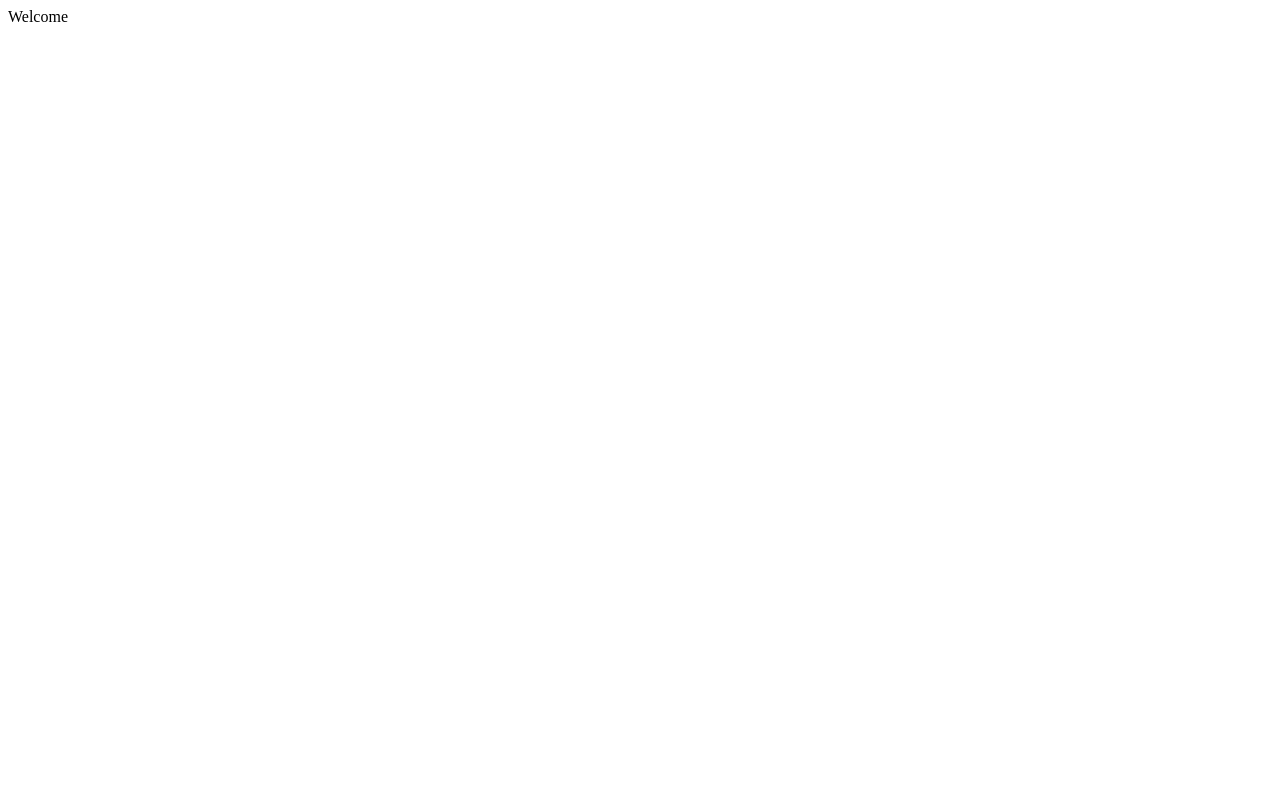
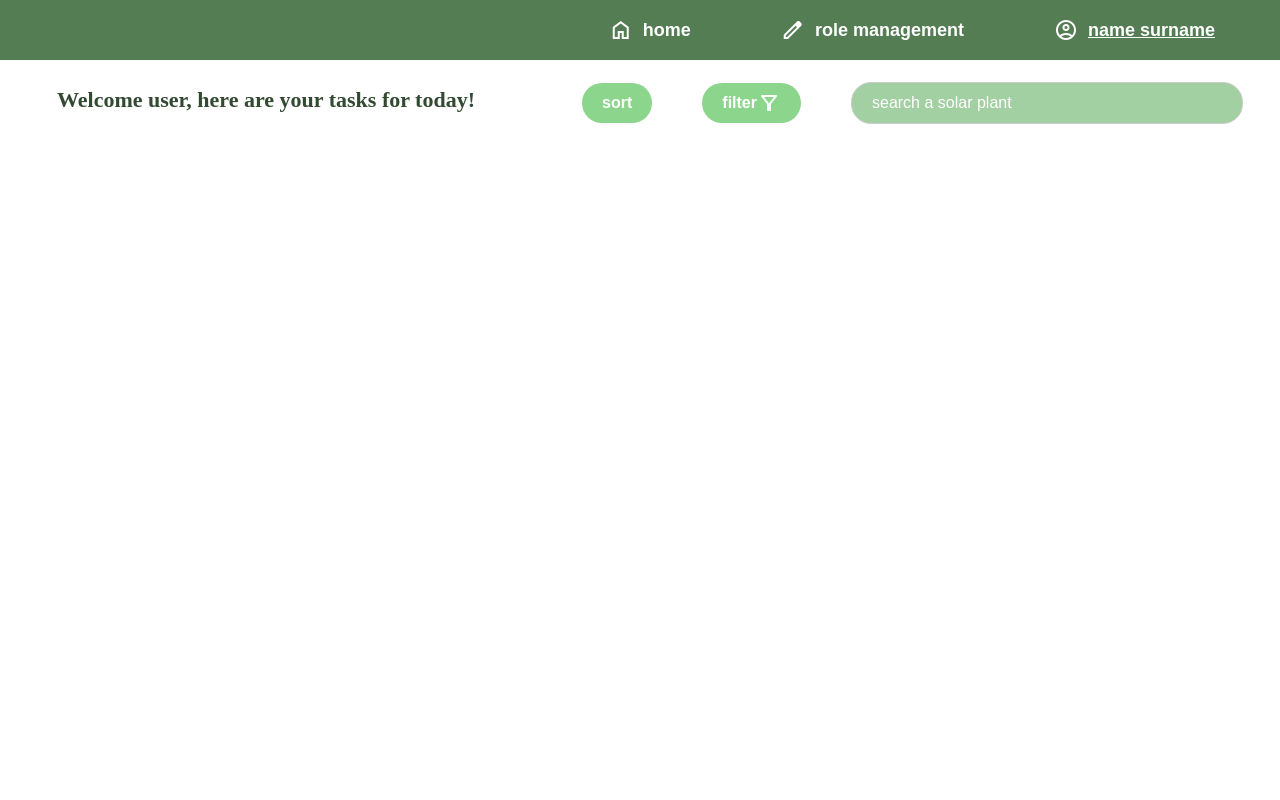
Before and after one commit to 6510615096/solarsystem, a Django app: page /home/ in a window 1280 px wide. Before the commit the page is almost empty. Run offline with Django 5.2, Linux system fonts and the light colour scheme.

Commit message:
home page front-end

```diff
--- a/solarapp/templates/home.html
+++ b/solarapp/templates/home.html
@@ -4,11 +4,56 @@
 <head>
     <meta charset="UTF-8">
     <meta name="viewport" content="width=device-width, initial-scale=1.0">
-    <title>Document</title>
+    <title>Home</title>
+
+    {% load static %}
+    <link rel="stylesheet" type="text/css" href="{% static 'css/home.css' %}">
+    <link href="https://fonts.googleapis.com/css2?family=Material+Symbols+Outlined" rel="stylesheet" />
+
 </head>
 
 <body>
-    Welcome
+    <div class="container">
+        <div class="top-bar">
+            <button class="home-button">
+                <span class="material-symbols-outlined">home</span>
+                <p>home</p>
+            </button>
+
+            <button class="role-button">
+                <span class="material-symbols-outlined">edit</span>
+                <p>role management</p>
+            </button>
+
+            <button class="user-button">
+                <span class="material-symbols-outlined">account_circle</span>
+                <p>name surname</p>
+            </button>
+        </div>
+
+        <div class="welcome-bar">
+            <div class="welcome-message">
+                Welcome user, here are your tasks for today!
+            </div>
+            <div class="sort-filter-search">
+                <button class="sort-button">
+                    sort
+                </button>
+                <button class="filter-button">
+                    <p>filter</p>
+                    <span class="material-symbols-outlined">filter_alt</span>
+                </button>
+                <div class="search-container">
+                    <input type="text" class="search-input" placeholder="search a solar plant">
+                    <!-- <button class="search-button">Search</button> -->
+                </div>
+            </div>
+
+        </div>
+
+
+    </div>
+
 </body>
 
 </html>
--- a/solarsystem/settings.py
+++ b/solarsystem/settings.py
@@ -58,7 +58,7 @@ ROOT_URLCONF = 'solarsystem.urls'
 TEMPLATES = [
     {
         'BACKEND': 'django.template.backends.django.DjangoTemplates',
-        'DIRS': [],
+        'DIRS': [BASE_DIR / 'templates',],
         'APP_DIRS': True,
         'OPTIONS': {
             'context_processors': [
--- /dev/null
+++ b/static/css/home.css
@@ -0,0 +1,145 @@
+body {
+    margin: 0;
+    padding: 0;
+    align-items: center;
+    justify-content: center;
+    background-color: #ffffff;
+    height: 100vh;
+}
+
+.top-bar {
+    width: 100%;
+    height: 50px;
+    background-color: #547D54;
+    z-index: 1000;
+    display: flex;
+    justify-content: flex-end;
+    padding: 5px;
+}
+
+/* top bar button */
+.home-button, .role-button, .user-button {
+    display: inline-flex;
+    align-items: center;
+    padding: 0px 20px;
+    height: 50px;
+    font-size: 18px;
+    font-weight: bold;
+    color: white;
+    background-color: #547D54;
+    border: none;
+    border-radius: 8px;
+    cursor: pointer;
+    transition: background 0.3s;
+    margin-right: 50px;
+}
+
+.home-button p, .role-button p, .user-button p {
+    font-size: 16;
+    color: #ffffff;
+    font-family: inherit;
+}
+
+.home-button:hover, .role-button:hover, .user-button:hover {
+    background-color: #388E3C;
+}
+
+.home-button:active, .role-button:active, .user-button:active {
+    background-color: #DCCE52;
+}
+
+.home-button .material-symbols-outlined, .role-button .material-symbols-outlined, .user-button .material-symbols-outlined {
+    margin-right: 10px;
+}
+
+.user-button p {
+    text-decoration: underline;
+    font-family: inherit;
+}
+
+/* welcome bar and button */
+.welcome-message {
+    margin-top: 20px;
+    margin-left: 20px;
+    font-size: 22px;
+    color: #324A32;
+    font-weight: bold;
+    font-family: inherit;
+}
+
+.welcome-bar {
+    width: 100%;
+    height: 50px;
+    display: flex;
+    justify-content: center;
+    align-items: center;
+    margin-top: 5px;
+}
+
+.sort-button, .filter-button {
+    margin-top: 20px;
+    background-color: #8CD58C;
+    display: inline-flex;
+    align-items: center;
+    padding: 0px 20px;
+    height: 40px;
+    font-size: 16px;
+    font-weight: bold;
+    color: white;
+    border: none;
+    border-radius: 20px;
+    cursor: pointer;
+    transition: background 0.3s;
+}
+
+.sort-button:hover, .filter-button:hover {
+    background-color: #388E3C;
+}
+
+.sort-button:active, .filter-button:active {
+    background-color: #FFF6A9;
+    color: #000000;
+}
+
+/* search */
+.search-input {
+    margin-top: 20px;
+    padding: 0px 20px;
+    height: 40px;
+    font-size: 16px;
+    width: 350px;
+    border: 1px solid #ccc;
+    border-radius: 20px;
+    background-color: #A2D0A2;
+    color: #FFFFFF;
+}
+
+.search-input::placeholder {
+    color: #ffffff;
+}
+
+.search-input:focus {
+    border-color: #388E3C;
+}
+/*.search-button {
+    padding: 10px 20px;
+    background-color: #4CAF50;
+    color: white;
+    border: none;
+    border-radius: 4px;
+    cursor: pointer;
+}
+
+.search-button:hover {
+    background-color: #45a049;
+}*/
+
+.sort-filter-search {
+    width: 60%;
+    height: 50px;
+    display: flex;
+    justify-content: flex-end;
+    align-items: center;
+    margin-top: 5px;
+    gap: 50px;
+}
```
Also changed, not shown: solarapp/templates/top_bar.html (added, +16 -0 lines), static/css/top_bar.css (added, +57 -0 lines).
